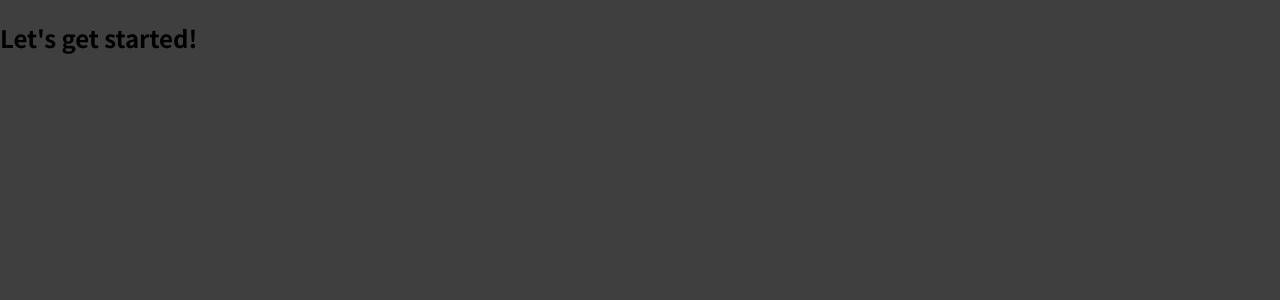
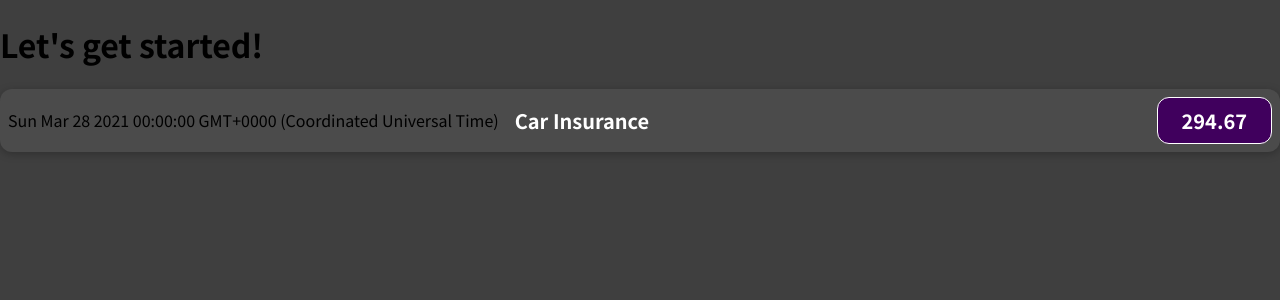
Before and after one commit to Devil9xpro/react-learning-project-1, a React (Create React App) app: page / in a window 1280 px wide. Shown: the top 300 px of the page. Built offline with nearby package versions, Linux system fonts and the light colour scheme; the HTML template or start-up script is replaced by a standard one.

Commit message:
add first component

```diff
--- a/src/App.js
+++ b/src/App.js
@@ -1,9 +1,10 @@
+import ExpenseItem from "./components/ExpenseItem";
+
 function App() {
-  return (
-      <div>
-        <h2>Let's get started!</h2>
-      </div>
-  );
+    return (<div>
+        <h1>Let's get started!</h1>
+        <ExpenseItem/>
+    </div>);
 }
 
 export default App;
--- /dev/null
+++ b/src/components/ExpenseItem.css
@@ -0,0 +1,54 @@
+.expense-item {
+    display: flex;
+    justify-content: space-between;
+    align-items: center;
+    border-radius: 12px;
+    background: #4b4b4b;
+    box-shadow: 0 2px 8px rgba(0, 0, 0, 0.25);
+    padding: 0.5rem;
+    margin: 1rem 0;
+}
+
+.expense-item__description {
+    display: flex;
+    flex-direction: column;
+    align-items: flex-end;
+    flex-flow: column-reverse;
+    justify-content: flex-start;
+}
+
+.expense-item h2 {
+    color: #3a3a3a;
+    font-size: 1rem;
+    flex: 1;
+    margin: 0 1rem;
+    color: white;
+}
+
+.expense-item__price {
+    font-size: 1rem;
+    font-weight: bold;
+    color: white;
+    background-color: #40005d;
+    border: 1px solid white;
+    padding: 0.5rem;
+    border-radius: 12px;
+}
+
+@media (min-width: 580px) {
+    .expense-item__description {
+        flex-direction: row;
+        align-items: center;
+        justify-content: flex-start;
+        flex: 1;
+    }
+
+    .expense-item__description h2 {
+        font-size: 1.25rem;
+    }
+
+    .expense-item__price {
+        font-size: 1.25rem;
+        padding: 0.5rem 1.5rem;
+    }
+}
--- /dev/null
+++ b/src/components/ExpenseItem.jsx
@@ -0,0 +1,20 @@
+import './ExpenseItem.css'
+
+function ExpenseItem() {
+
+    const expenseDate = new Date(2021, 2, 28)
+    const expenseTitle = 'Car Insurance'
+    const expenseAmount = 294.67
+
+    return (
+        <div className="expense-item">
+            <div>{expenseDate.toString()}</div>
+            <div className="expense-item__description">
+                <h2>{expenseTitle}</h2>
+                <div className="expense-item__price">{expenseAmount}</div>
+            </div>
+        </div>
+    )
+}
+
+export default ExpenseItem;
```
